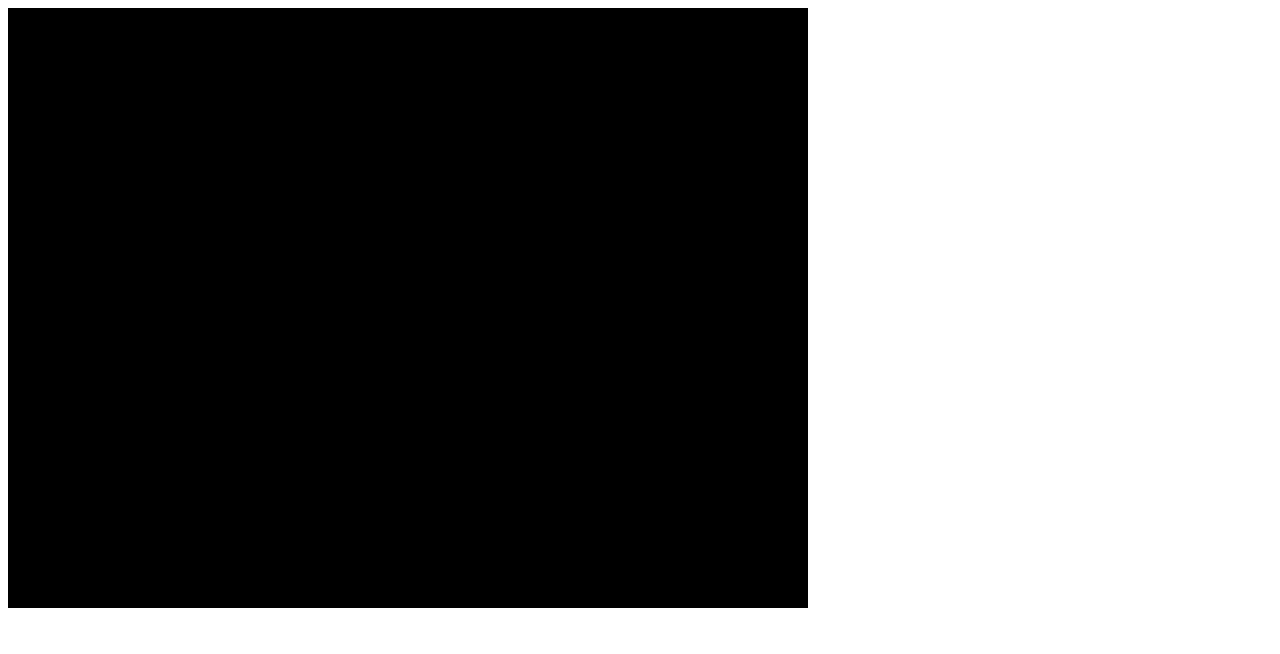
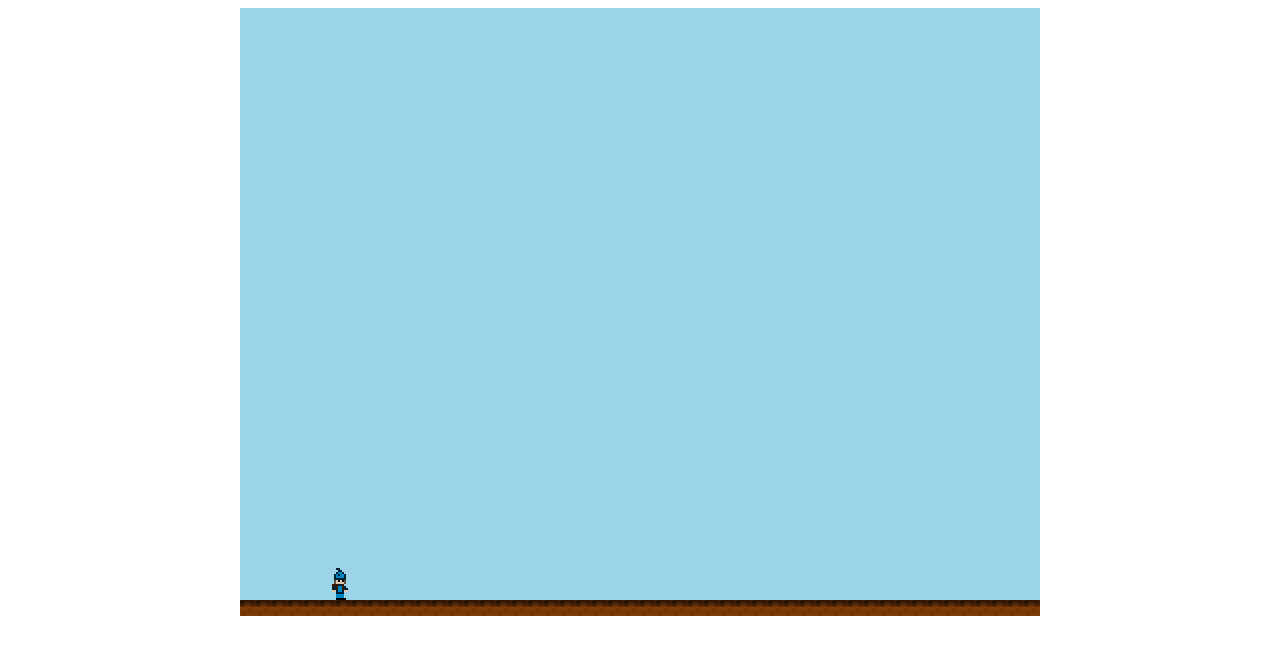
Before and after one commit to MiguelDP4/js-tower-climber, a website built with webpack: page index.html in a window 1280 px wide. Built offline with nearby package versions, Linux system fonts and the light colour scheme.

Commit message:
Add player sprite and platforms game objects

```diff
--- a/index.html
+++ b/index.html
@@ -2,6 +2,15 @@
 <html>
   <head>
     <meta charset="utf-8">
+    <style>
+      body {
+        display: flex;
+      }
+
+      canvas {
+        margin: 0 auto;
+      }
+    </style>
   </head>
   <body>
   </body>
--- a/package.json
+++ b/package.json
@@ -25,11 +25,14 @@
     "@babel/preset-env": "^7.7.1",
     "babel-loader": "^8.0.6",
     "clean-webpack-plugin": "^3.0.0",
+    "css-loader": "^3.6.0",
     "file-loader": "^4.2.0",
     "html-webpack-plugin": "^3.2.0",
     "jest": "^26.1.0",
     "jest-webpack-resolver": "^0.3.0",
+    "node-loader": "^1.0.0",
     "raw-loader": "^3.1.0",
+    "style-loader": "^1.2.1",
     "terser-webpack-plugin": "^2.2.1",
     "webpack": "^4.41.2",
     "webpack-cli": "^3.3.10",
--- /dev/null
+++ b/src/helpers.js
@@ -0,0 +1,19 @@
+// Each tile is 16x16, the canvas is 800x608
+// So I'm creating a function that transforms
+// the tiles into a 50x38 matrix and puts them into the correct place
+
+export const helpers = (() => {
+  const matrixPosX = (posX) => {
+    return 8 + (posX * 16);
+  };
+
+  const matrixPosY = (posY) => {
+    return 608 - (8 + posY * 16);
+  };
+
+  return {  matrixPosX,
+            matrixPosY
+          };
+})();
+
+export default helpers;
--- a/src/index.js
+++ b/src/index.js
@@ -1,11 +1,13 @@
 import Phaser from "phaser";
+import helpers from "./helpers";
 
 const config = {
   type: Phaser.AUTO,
   parent: "phaser-example",
   width: 800,
-  height: 600,
-  backgroundColor: '#000000',
+  height: 608,
+  pixelArt: true,
+  backgroundColor: '#9bd4e8',
   physics: {
     default: 'arcade',
     arcade: {
@@ -26,11 +28,27 @@ const game = new Phaser.Game(config);
 
 
 function preload() {
-
+  this.load.image('top-tile', '../src/assets/grassy-red-sand-tile.png');
+  this.load.image('tile', '../src/assets/grassy-red-sand-tile.png');
+  this.load.spritesheet('monty',
+   '../src/assets/Monty.png', {
+    frameWidth: 16,
+    frameHeight: 16
+   });
 }
 
+let player;
+let platforms;
+
 function create() {
-
+  player = this.physics.add.sprite(100,450,'monty');
+  platforms = this.physics.add.staticGroup();
+  for(let i = 0; i <= 50; i+= 1){
+    platforms.create(helpers.matrixPosX(i), helpers.matrixPosY(0), 'top-tile');
+  }
+  this.physics.add.collider(player, platforms);
+  player.setCollideWorldBounds(true);
+  player.setScale(2);
 }
 
 function update() {
```
Also changed, not shown: src/tests/testtest.test.js (added, +9 -0 lines), src/levels/level1.js (added), 1 other file.
